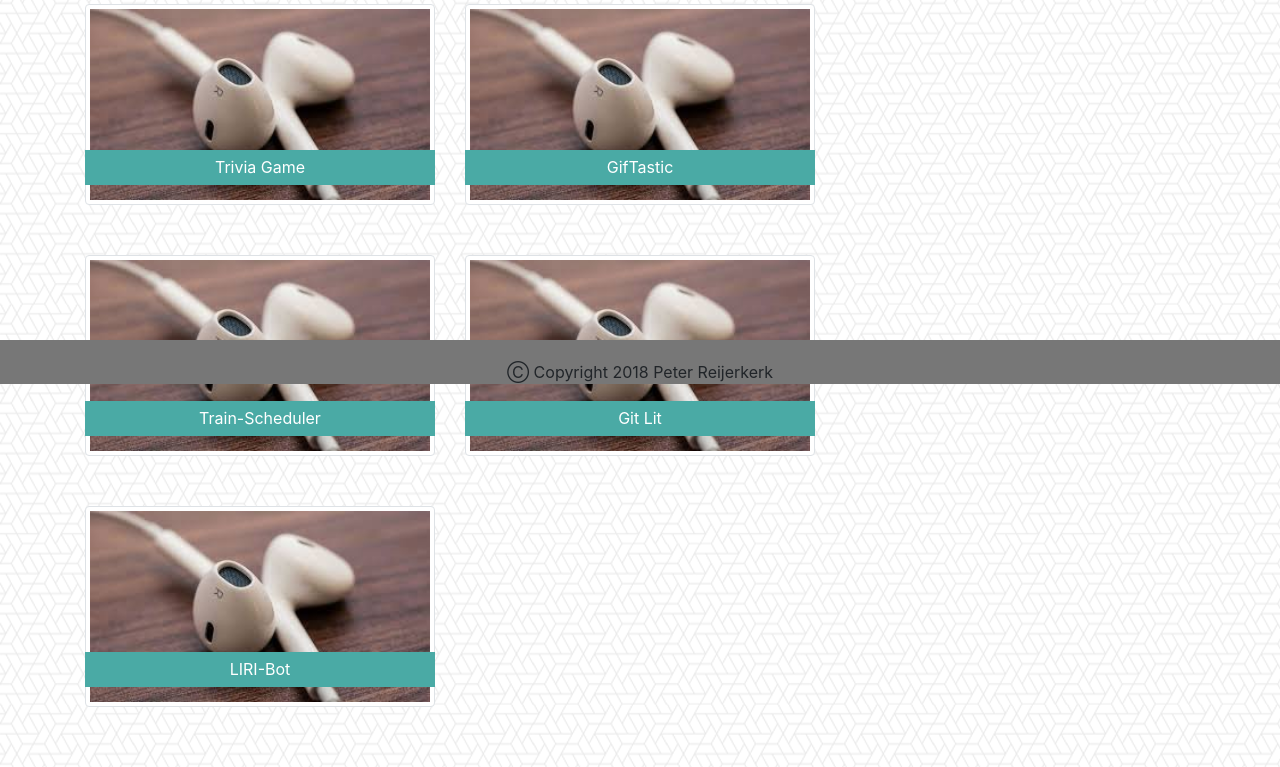
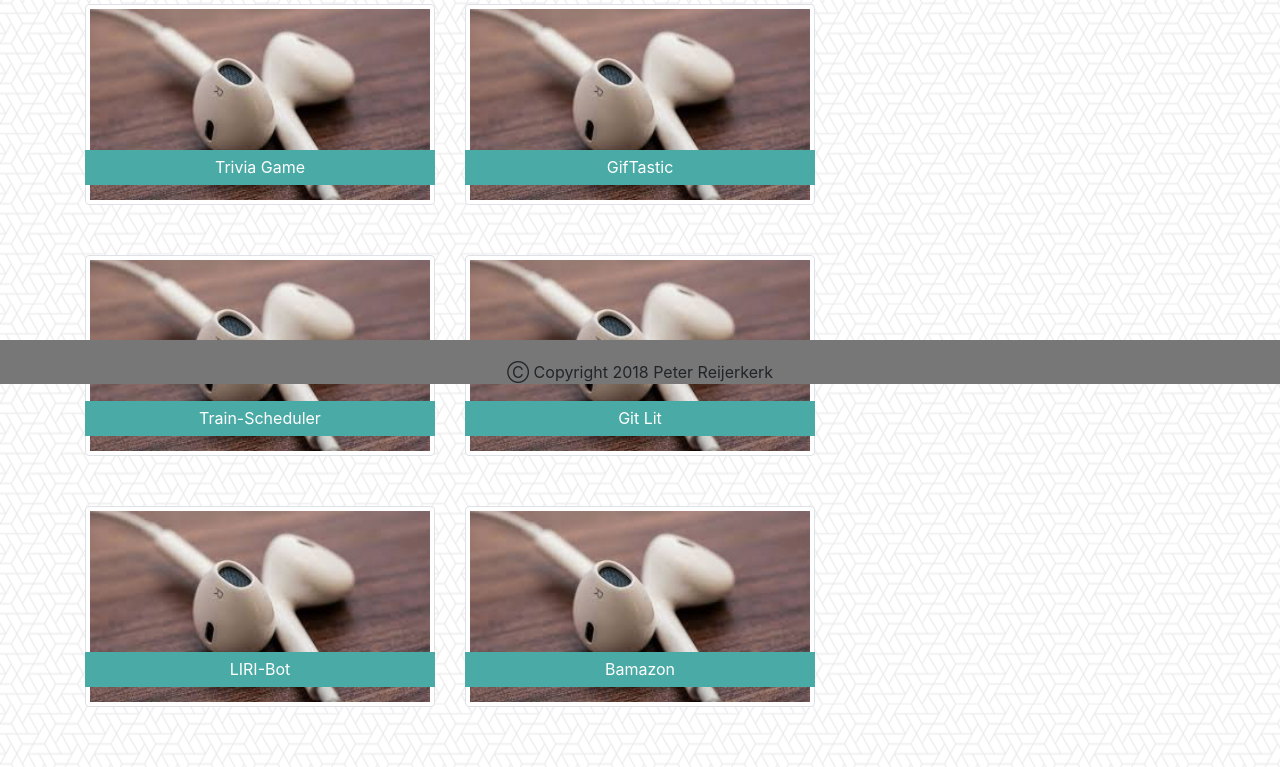
Before and after one commit to PReijerkerk/PReijerkerk.github.io, a plain HTML site: page portfolio.html in a window 1280 px wide. Shown: the part 416-1183 px from the top of the page. Drawn offline with nearby package versions, Linux system fonts and the light colour scheme.

Commit message:
Added in Bamazon app to portfolio

```diff
--- a/portfolio.html
+++ b/portfolio.html
@@ -69,6 +69,9 @@
                     <div class="col-md-6">
                         <a href="https://github.com/PReijerkerk/liri-node-app"><img class="img-thumbnail project" src="assets/images/Earbuds.jpeg" alt="project 1"><span class="project-title">LIRI-Bot</span></a>
                     </div>
+                    <div class="col-md-6">
+                        <a href="https://github.com/PReijerkerk/Bamazon"><img class="img-thumbnail project" src="assets/images/Earbuds.jpeg" alt="project 1"><span class="project-title">Bamazon</span></a>
+                    </div>
 
                 </div>
     </div>
```
